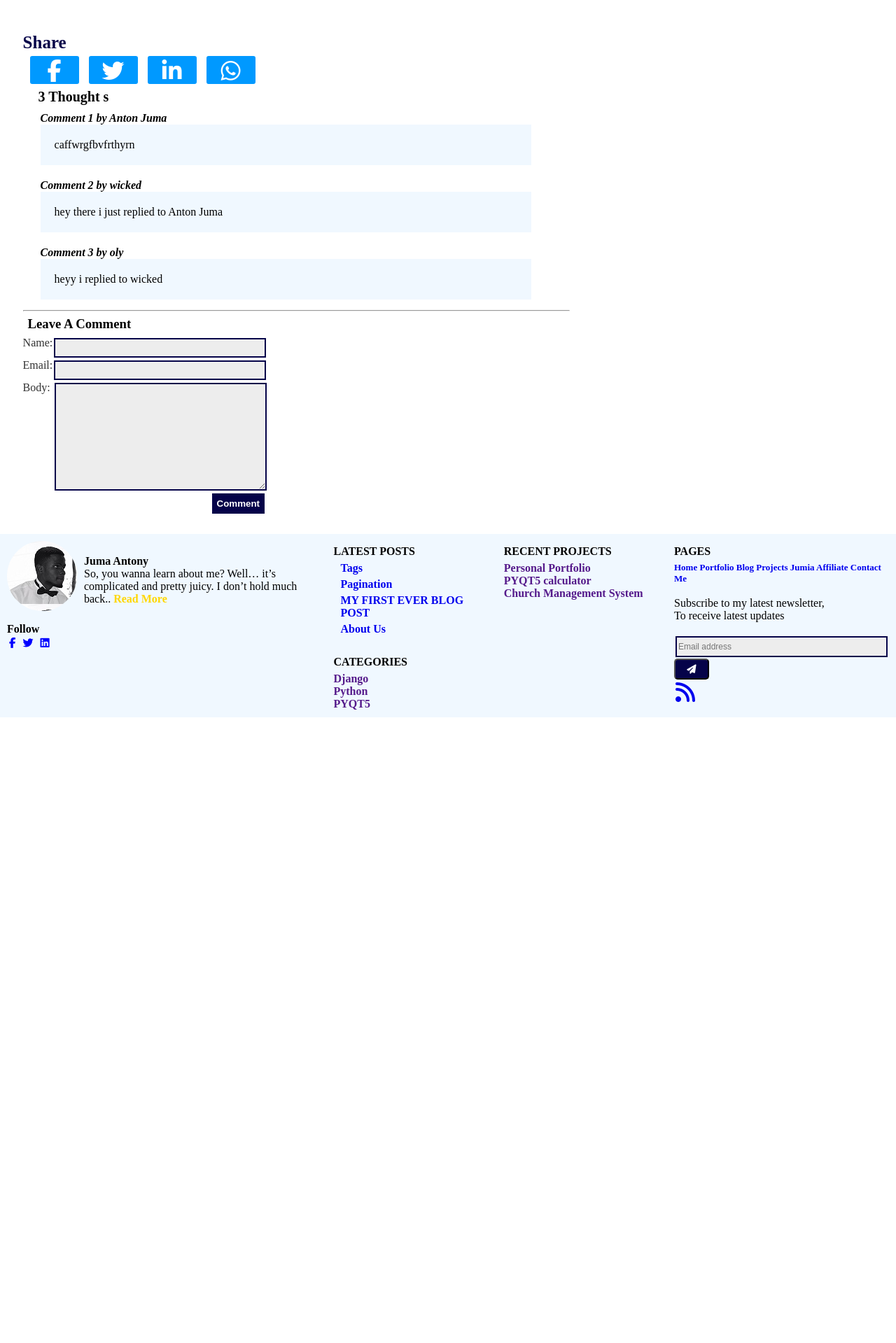
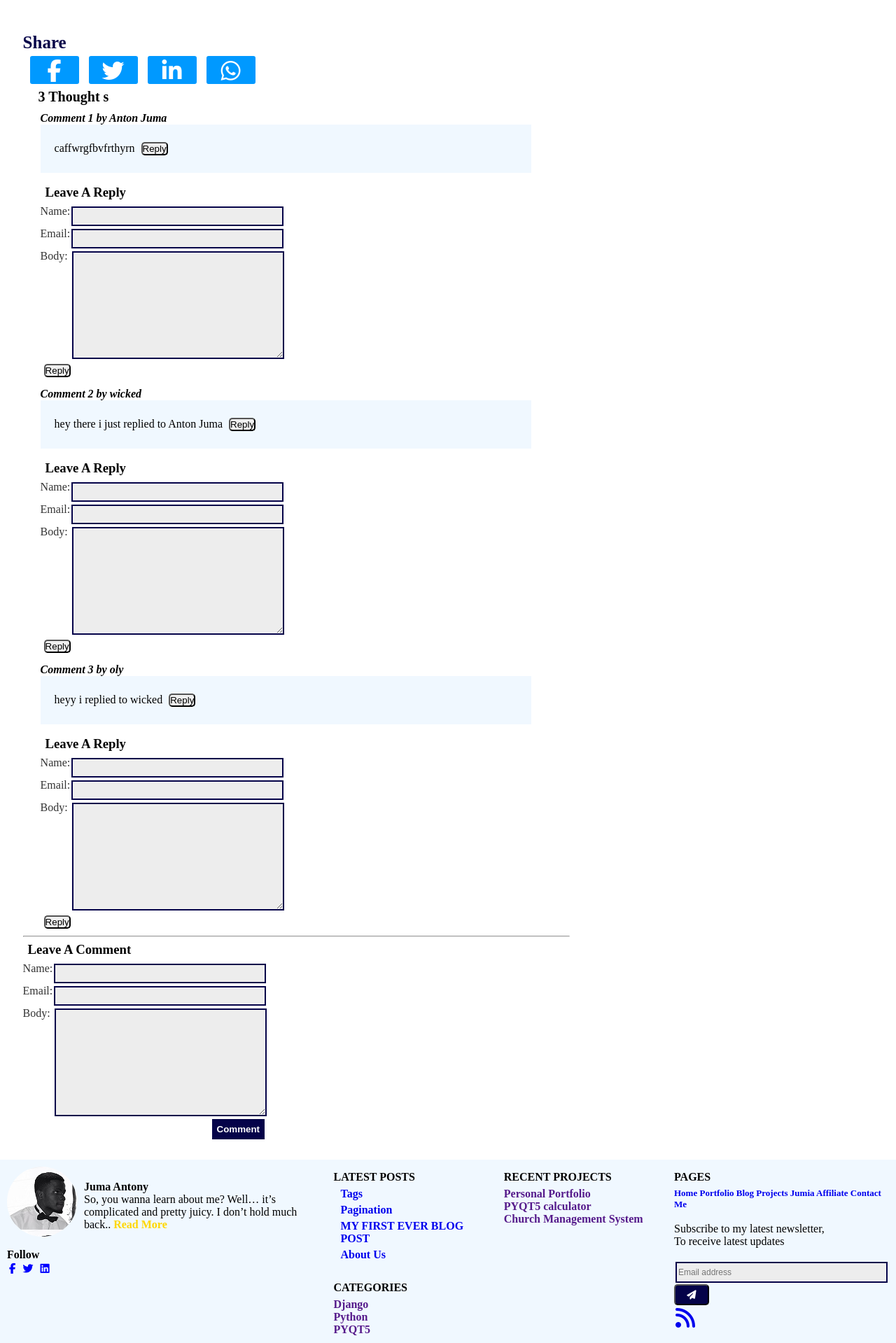
Before and after one commit to Jumaantony/PersonalSite-Django, a Django app: page /2020/8/1/tags/ in a window 1280 px wide. Shown: the part 634-2553 px from the top of the page at 70% size. Before the commit the page ends 1659 px from the top, so only its background shows below. Run offline with Django 3.2, Linux system fonts and the light colour scheme; data comes from the database, SQL or seed files in the repository; both versions use the stored data as it was after the commit; some libraries are stand-ins or nearby versions; some web fonts are replaced.

Commit message:
configured replying of comments in a post

```diff
--- a/MySite/forms.py
+++ b/MySite/forms.py
@@ -5,3 +5,8 @@ class CommentForm(forms.ModelForm):
     class Meta:
         model = Comment
         fields = ('name', 'email', 'body')
+
+class ReplyForm(forms.ModelForm):
+    class Meta:
+        model = Comment
+        fields = ('name', 'email', 'body')
--- a/MySite/models.py
+++ b/MySite/models.py
@@ -86,6 +86,8 @@ class Comment(models.Model):
     created = models.DateTimeField(auto_now_add = True)
     updated  = models.DateTimeField(auto_now_add = True)
     active = models.BooleanField(default = False)
+    parent = models.ForeignKey('self', null=True, blank=True, related_name='replies', on_delete=models.CASCADE)
+
 
     class Meta:
         ordering = ('created',)
--- a/MySite/static/css/post-detail.css
+++ b/MySite/static/css/post-detail.css
@@ -94,6 +94,25 @@
   margin-bottom: 10px;
   background-color: aliceblue;
   margin-right: 50px;
+}
+
+.show-reply-form{
+  margin: 5px;
+  border-radius: 5px;
+}
+
+.reply-info{
+  margin-left: 50px;
+}
+
+.reply-author{
+  font-style: italic;
+}
+
+.leave-comment{
+  text-transform: capitalize;
+  padding: 7px;
+
 }
 
 .leave-comment{
--- a/MySite/templates/PostDetail.html
+++ b/MySite/templates/PostDetail.html
@@ -40,7 +40,36 @@
 							</p>
 							<p class="comment-body">
 								{{ comment.body }}
+								<button type="POST" class="show-reply-form" id="hide-reply-form" onclick="Openreply()">
+									Reply
+								</button>
 							</p>
+
+							{% for reply in comment.replies.all %}
+								<div class="reply-info">
+									<p class="reply-author">
+									{{ reply.name }} / {{ reply.created }}
+									</p>
+									<p class="reply-body">
+									{{ reply.body }}
+									</p>
+								</div>
+							{% endfor %}
+
+							  <div class="reply-cont" id="reply-form">
+								<h3 class="leave-comment">Leave a Reply</h3>
+
+								<form method="POST">
+								  {{ comment_form.as_p }}
+								  {% csrf_token %}
+
+								  <input type="hidden" name="parent_id" value="{{ comment.id }}">
+
+
+								  <button type="submit" class="show-reply-form" id="hide-reply-form" class="comment-btn">Reply</button>
+
+								 </form>
+							  </div>
 						</div>
 
 					{% endfor %}
@@ -58,7 +87,6 @@
 
 								{{ comment_form.as_p }}
 								{% csrf_token %}
-
 
 								<button type="submit" class="comment-btn">Comment</button>
 							</form>
@@ -98,3 +126,14 @@
 </div>
 
 {% endblock %}
+
+<script type="text/javascript">
+function Openreply() {
+var x = document.getElementById("reply-form");
+if (x.style.display === "none") {
+   x.style.display = "block";
+} else {
+  x.style.display = "none";
+}
+}
+</script>
```
Also changed, not shown: MySite/migrations/0005_auto_20200821_2234.py (added), db.sqlite3.
